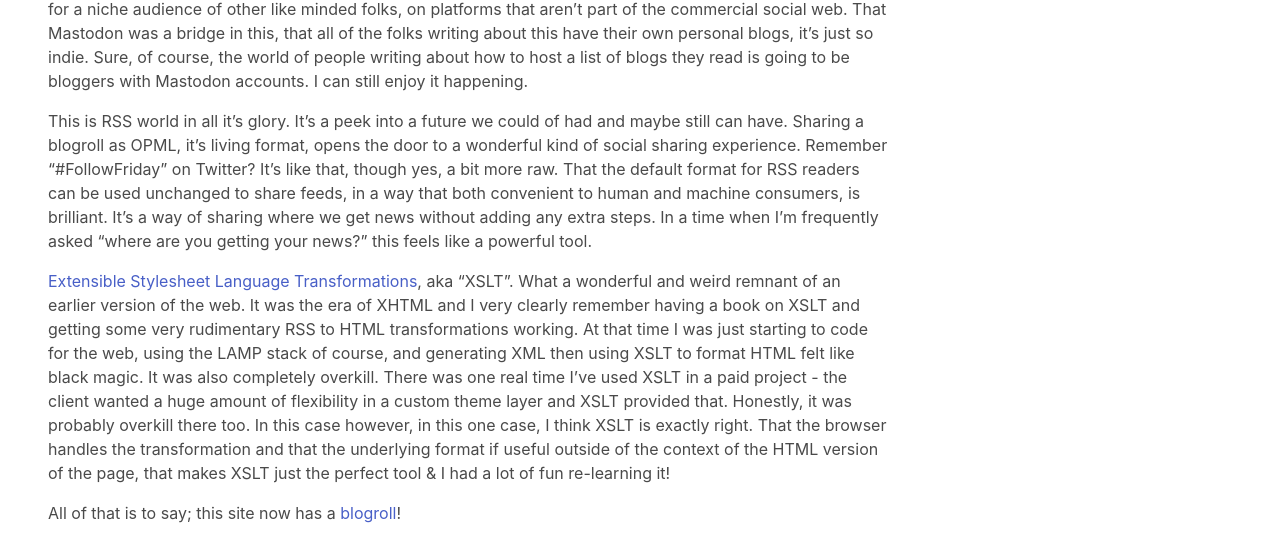
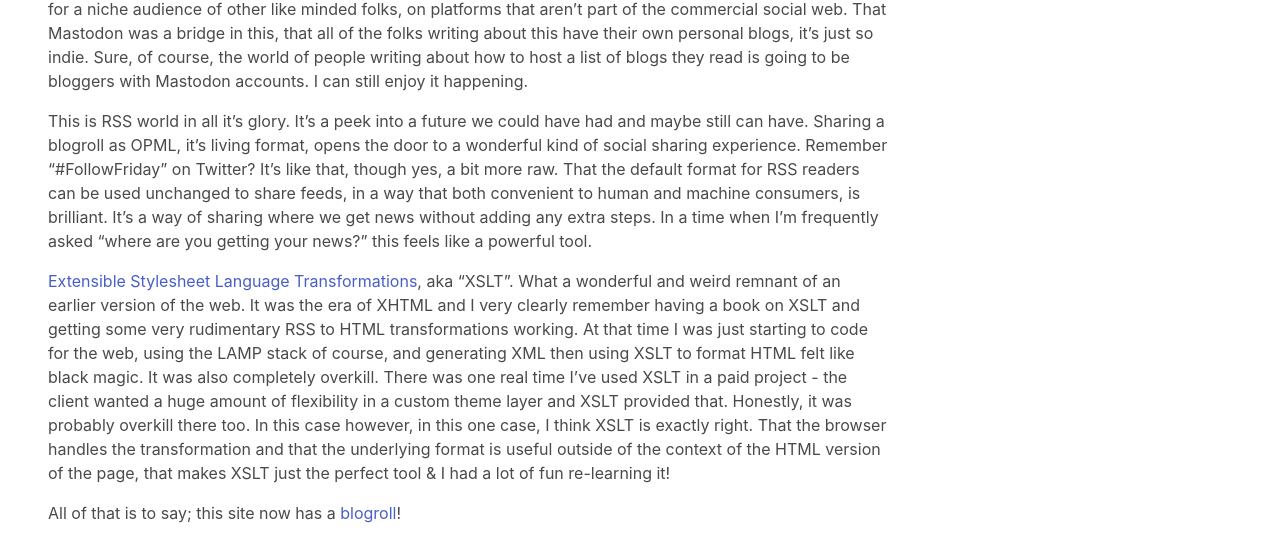
Before and after one commit to miccolis/miccolis.github.io, a Jekyll site: the page built from _posts/2025-04-11-blogroll.md, in a window 1280 px wide. Shown: the part 328-872 px from the top of the page. Built offline with Jekyll 4.4.1, drawn with Linux system fonts in a browser that asks for light colours.

Commit message:
more typos

```diff
--- a/_posts/2025-04-11-blogroll.md
+++ b/_posts/2025-04-11-blogroll.md
@@ -10,8 +10,8 @@ There is just so much going on here that I love.
 
 None of this is big tech stuff. We're in [Indieweb](https://indieweb.org/) land here. Nerds writing about hacking together a few things for a niche audience of other like minded folks, on platforms that aren't part of the commercial social web.  That Mastodon was a bridge in this, that all of the folks writing about this have their own personal blogs, it's just so indie. Sure, of course, the world of people writing about how to host a list of blogs they read is going to be bloggers with Mastodon accounts. I can still enjoy it happening.
 
-This is RSS world in all it's glory. It's a peek into a future we could of had and maybe still can have. Sharing a blogroll as OPML, it's living format, opens the door to a wonderful kind of social sharing experience. Remember "#FollowFriday" on Twitter? It's like that, though yes, a bit more raw. That the default format for RSS readers can be used unchanged to share feeds, in a way that both convenient to human and machine consumers, is brilliant. It's a way of sharing where we get news without adding any extra steps. In a time when I'm frequently asked "where are you getting your news?" this feels like a powerful tool.
+This is RSS world in all it's glory. It's a peek into a future we could have had and maybe still can have. Sharing a blogroll as OPML, it's living format, opens the door to a wonderful kind of social sharing experience. Remember "#FollowFriday" on Twitter? It's like that, though yes, a bit more raw. That the default format for RSS readers can be used unchanged to share feeds, in a way that both convenient to human and machine consumers, is brilliant. It's a way of sharing where we get news without adding any extra steps. In a time when I'm frequently asked "where are you getting your news?" this feels like a powerful tool.
 
-[Extensible Stylesheet Language Transformations](https://developer.mozilla.org/en-US/docs/Web/XML/XSLT), aka "XSLT". What a wonderful and weird remnant of an earlier version of the web. It was the era of XHTML and I very clearly remember having a book on XSLT and getting some very rudimentary RSS to HTML transformations working. At that time I was just starting to code for the web, using the LAMP stack of course, and generating XML then using XSLT to format HTML felt like black magic. It was also completely overkill. There was one real time I've used XSLT in a paid project - the client wanted a huge amount of flexibility in a custom theme layer and XSLT provided that. Honestly, it was probably overkill there too. In this case however, in this one case, I think XSLT is exactly right. That the browser handles the transformation and that the underlying format if useful outside of the context of the HTML version of the page, that makes XSLT just the perfect tool & I had a lot of fun re-learning it!
+[Extensible Stylesheet Language Transformations](https://developer.mozilla.org/en-US/docs/Web/XML/XSLT), aka "XSLT". What a wonderful and weird remnant of an earlier version of the web. It was the era of XHTML and I very clearly remember having a book on XSLT and getting some very rudimentary RSS to HTML transformations working. At that time I was just starting to code for the web, using the LAMP stack of course, and generating XML then using XSLT to format HTML felt like black magic. It was also completely overkill. There was one real time I've used XSLT in a paid project - the client wanted a huge amount of flexibility in a custom theme layer and XSLT provided that. Honestly, it was probably overkill there too. In this case however, in this one case, I think XSLT is exactly right. That the browser handles the transformation and that the underlying format is useful outside of the context of the HTML version of the page, that makes XSLT just the perfect tool & I had a lot of fun re-learning it!
 
 All of that is to say; this site now has a [blogroll](/blogroll.xml)!
```
